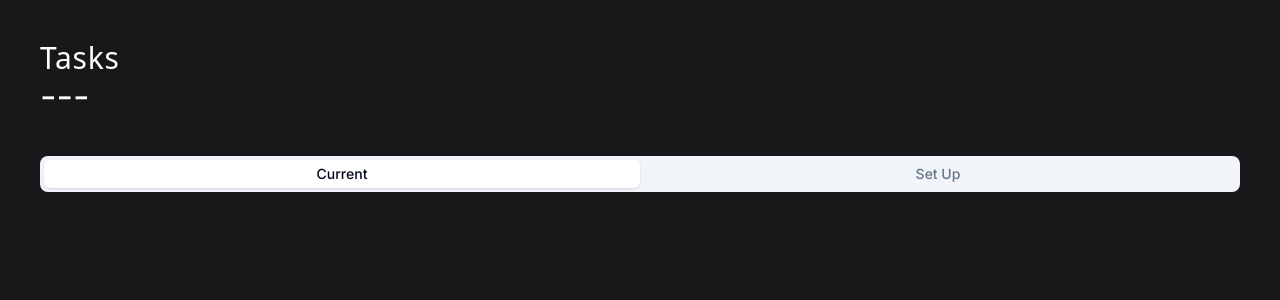
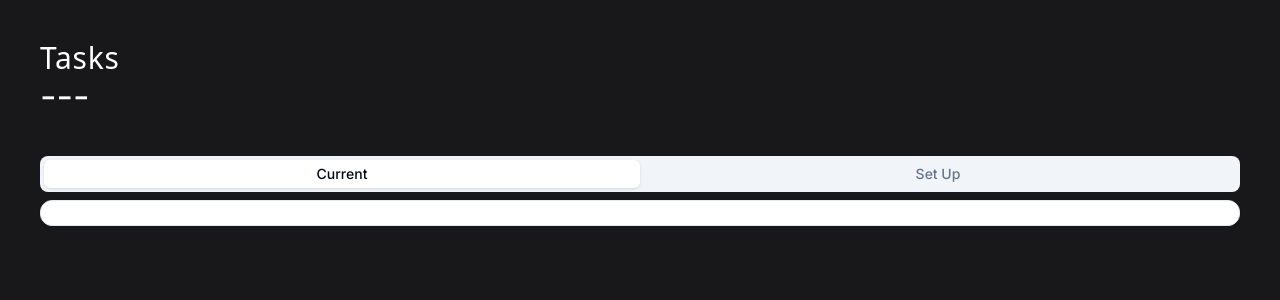
Before and after one commit to Fuitsuku/habit-tracker-2.0, a Next.js app: page /tasks in a window 1280 px wide. Shown: the top 300 px of the page. Built offline with nearby package versions, Linux system fonts and the light colour scheme.

Commit message:
Continued working on tabs
Still need to build the body and change colors

```diff
--- a/app/tasks/page.tsx
+++ b/app/tasks/page.tsx
@@ -1,5 +1,7 @@
 // Imports start here
 import { Tabs, TabsContent, TabsList, TabsTrigger } from "@/components/ui/tabs"
+import { Card, CardContent, CardDescription, CardFooter, CardHeader, CardTitle } from "@/components/ui/card"
+import { Checkbox } from "@/components/ui/checkbox"
 import PageHeader from "../components/PageHeader";
 
 export default function TasksPage() {
@@ -11,6 +13,20 @@
                     <TabsTrigger value="current"> Current</TabsTrigger>
                     <TabsTrigger value="setup">Set Up</TabsTrigger>
                 </TabsList>
+                <TabsContent value="current">
+                    <Card>
+                        <CardContent className="space-y-2">
+
+                        </CardContent>
+                    </Card>
+                </TabsContent>
+                <TabsContent value="setup">
+                    <Card>
+                        <CardContent>
+
+                        </CardContent>
+                    </Card>
+                </TabsContent>
             </Tabs>
         </div>
     );
--- /dev/null
+++ b/components/ui/card.tsx
@@ -0,0 +1,76 @@
+import * as React from "react"
+
+import { cn } from "@/lib/utils"
+
+const Card = React.forwardRef<
+  HTMLDivElement,
+  React.HTMLAttributes<HTMLDivElement>
+>(({ className, ...props }, ref) => (
+  <div
+    ref={ref}
+    className={cn(
+      "rounded-xl border bg-card text-card-foreground shadow",
+      className
+    )}
+    {...props}
+  />
+))
+Card.displayName = "Card"
+
+const CardHeader = React.forwardRef<
+  HTMLDivElement,
+  React.HTMLAttributes<HTMLDivElement>
+>(({ className, ...props }, ref) => (
+  <div
+    ref={ref}
+    className={cn("flex flex-col space-y-1.5 p-6", className)}
+    {...props}
+  />
+))
+CardHeader.displayName = "CardHeader"
+
+const CardTitle = React.forwardRef<
+  HTMLParagraphElement,
+  React.HTMLAttributes<HTMLHeadingElement>
+>(({ className, ...props }, ref) => (
+  <h3
+    ref={ref}
+    className={cn("font-semibold leading-none tracking-tight", className)}
+    {...props}
+  />
+))
+CardTitle.displayName = "CardTitle"
+
+const CardDescription = React.forwardRef<
+  HTMLParagraphElement,
+  React.HTMLAttributes<HTMLParagraphElement>
+>(({ className, ...props }, ref) => (
+  <p
+    ref={ref}
+    className={cn("text-sm text-muted-foreground", className)}
+    {...props}
+  />
+))
+CardDescription.displayName = "CardDescription"
+
+const CardContent = React.forwardRef<
+  HTMLDivElement,
+  React.HTMLAttributes<HTMLDivElement>
+>(({ className, ...props }, ref) => (
+  <div ref={ref} className={cn("p-6 pt-0", className)} {...props} />
+))
+CardContent.displayName = "CardContent"
+
+const CardFooter = React.forwardRef<
+  HTMLDivElement,
+  React.HTMLAttributes<HTMLDivElement>
+>(({ className, ...props }, ref) => (
+  <div
+    ref={ref}
+    className={cn("flex items-center p-6 pt-0", className)}
+    {...props}
+  />
+))
+CardFooter.displayName = "CardFooter"
+
+export { Card, CardHeader, CardFooter, CardTitle, CardDescription, CardContent }
--- /dev/null
+++ b/components/ui/checkbox.tsx
@@ -0,0 +1,30 @@
+"use client"
+
+import * as React from "react"
+import * as CheckboxPrimitive from "@radix-ui/react-checkbox"
+import { CheckIcon } from "@radix-ui/react-icons"
+
+import { cn } from "@/lib/utils"
+
+const Checkbox = React.forwardRef<
+  React.ElementRef<typeof CheckboxPrimitive.Root>,
+  React.ComponentPropsWithoutRef<typeof CheckboxPrimitive.Root>
+>(({ className, ...props }, ref) => (
+  <CheckboxPrimitive.Root
+    ref={ref}
+    className={cn(
+      "peer h-4 w-4 shrink-0 rounded-sm border border-primary shadow focus-visible:outline-none focus-visible:ring-1 focus-visible:ring-ring disabled:cursor-not-allowed disabled:opacity-50 data-[state=checked]:bg-primary data-[state=checked]:text-primary-foreground",
+      className
+    )}
+    {...props}
+  >
+    <CheckboxPrimitive.Indicator
+      className={cn("flex items-center justify-center text-current")}
+    >
+      <CheckIcon className="h-4 w-4" />
+    </CheckboxPrimitive.Indicator>
+  </CheckboxPrimitive.Root>
+))
+Checkbox.displayName = CheckboxPrimitive.Root.displayName
+
+export { Checkbox }
--- a/package.json
+++ b/package.json
@@ -9,6 +9,7 @@
     "lint": "next lint"
   },
   "dependencies": {
+    "@radix-ui/react-checkbox": "^1.1.1",
     "@radix-ui/react-icons": "^1.3.0",
     "@radix-ui/react-slot": "^1.1.0",
     "@radix-ui/react-tabs": "^1.1.0",
```
Also changed, not shown: 1 other file (tests, documents, lock files or other folders).
